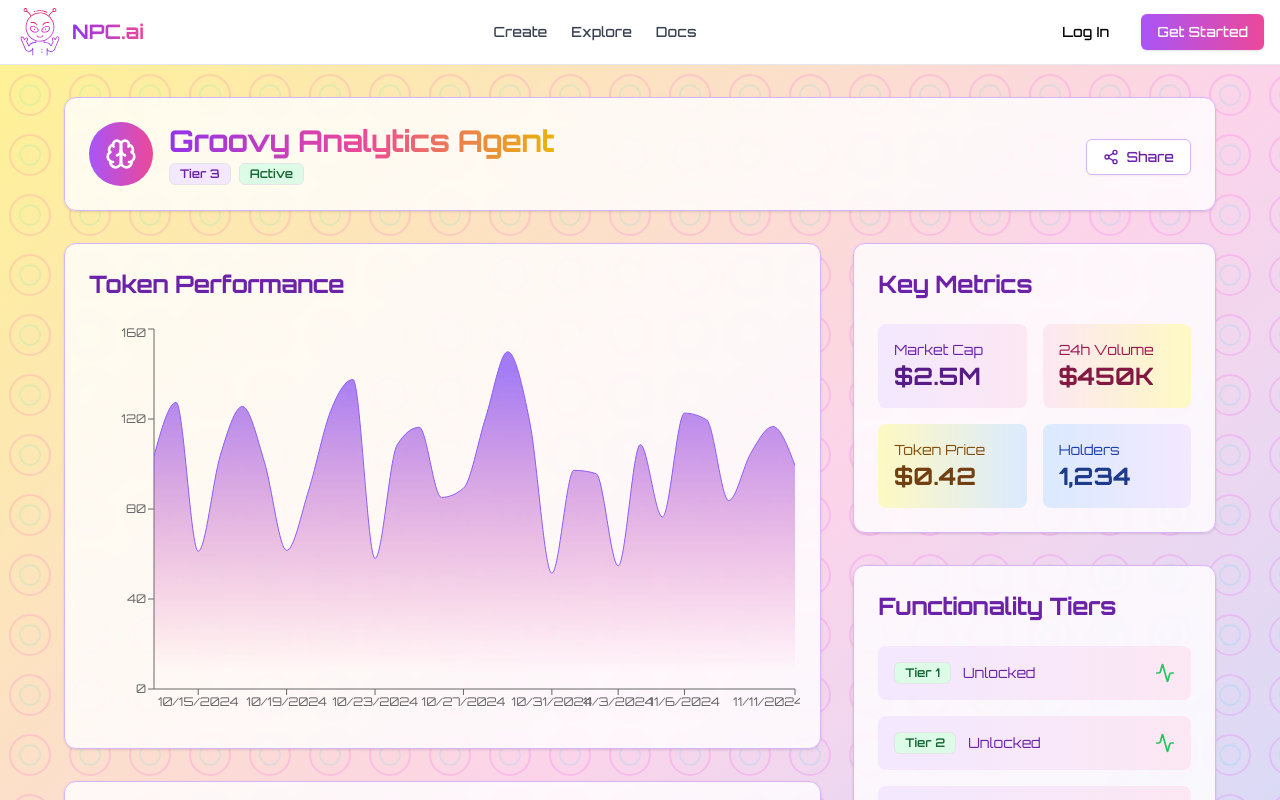
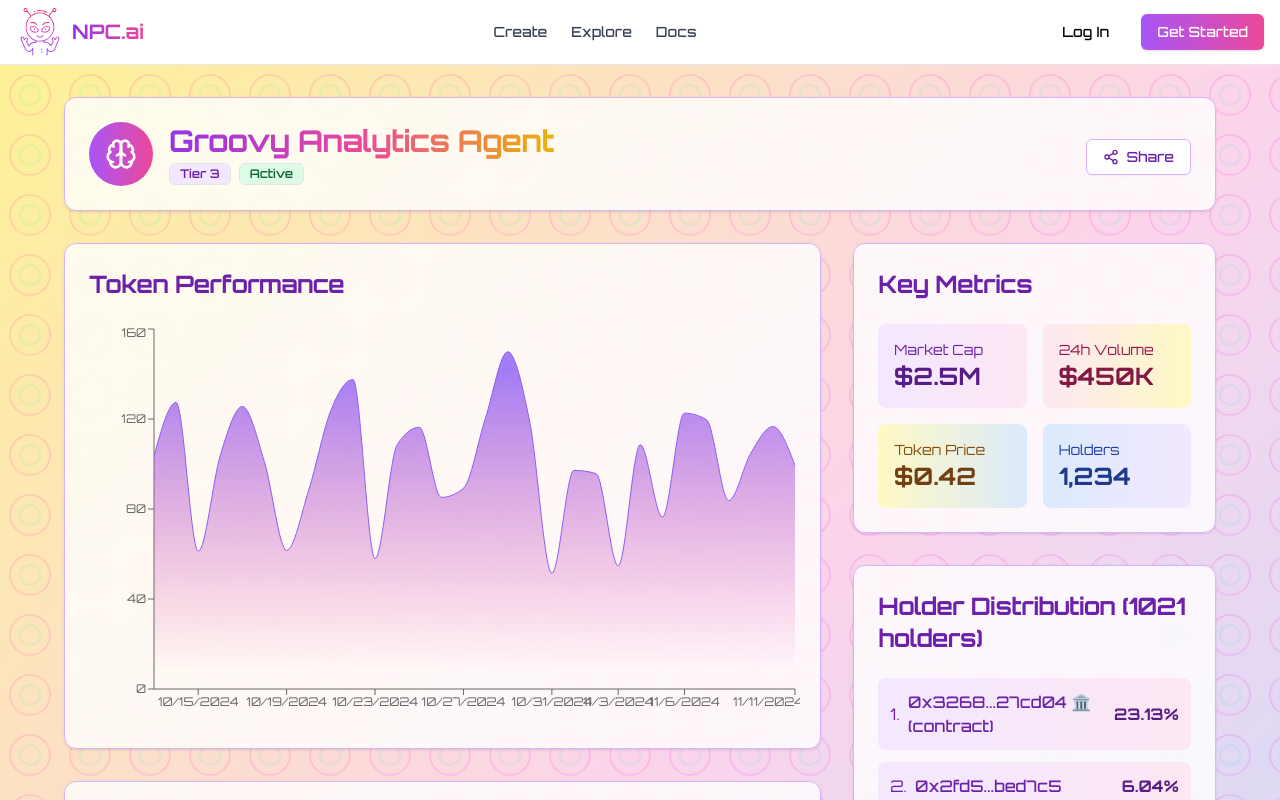
Before and after one commit to Ayushjain2205/bitcoin-hack-bangkok, a Next.js app: page /agent in a window 1280 px wide. Shown: the top 800 px of the page. Built offline with nearby package versions, Linux system fonts and the light colour scheme; what thirdweb would draw is missing.

Commit message:
Add top holders

```diff
--- a/src/pages/agent/index.tsx
+++ b/src/pages/agent/index.tsx
@@ -252,39 +252,44 @@ export default function AgentProfile() {
                   </CardContent>
                 </Card>
 
-                {/* Functionality Tiers */}
+                {/* Holder Distribution */}
                 <Card className="bg-white/80 backdrop-blur-sm border-purple-300">
                   <CardHeader>
                     <CardTitle className="text-2xl font-bold text-purple-800">
-                      Functionality Tiers
+                      Holder Distribution (1021 holders)
                     </CardTitle>
                   </CardHeader>
-                  <CardContent className="space-y-4">
-                    {[1, 2, 3, 4, 5].map((tier) => (
+                  <CardContent className="space-y-3 max-h-[500px] overflow-y-auto">
+                    {[
+                      {
+                        address: "0x3268...27cd04",
+                        percent: 23.13,
+                        isContract: true,
+                      },
+                      { address: "0x2fd5...bed7c5", percent: 6.04 },
+                      { address: "0xbd45...1c87e1", percent: 5.8 },
+                      { address: "0xf3cb...af2edf", percent: 4.31 },
+                      { address: "0x860c...6475d6", percent: 3.22 },
+                      { address: "0xe967...b4307d", percent: 1.67 },
+                      { address: "0xd2bb...1a3bb0", percent: 1.62 },
+                      { address: "0x36cc...75414f", percent: 1.6 },
+                      { address: "0x4e08...a13e82", percent: 1.41 },
+                      { address: "0x5ebc...71944e", percent: 1.12 },
+                    ].map((holder, index) => (
                       <div
-                        key={tier}
-                        className="p-4 rounded-lg bg-gradient-to-r from-purple-100 to-pink-100 flex items-center justify-between"
+                        key={holder.address}
+                        className="flex items-center justify-between p-3 rounded-lg bg-gradient-to-r from-purple-100 to-pink-100"
                       >
-                        <div className="flex items-center space-x-3">
-                          <Badge
-                            variant="outline"
-                            className={`${
-                              tier <= 3
-                                ? "bg-green-100 text-green-800"
-                                : "bg-gray-100 text-gray-800"
-                            }`}
-                          >
-                            Tier {tier}
-                          </Badge>
-                          <span className="text-sm text-purple-800">
-                            {tier <= 3 ? "Unlocked" : "Locked"}
+                        <div className="flex items-center space-x-2">
+                          <span className="text-purple-800">{index + 1}.</span>
+                          <span className="text-purple-800 font-medium">
+                            {holder.address}{" "}
+                            {holder.isContract && "🏛️ (contract)"}
                           </span>
                         </div>
-                        <Activity
-                          className={`w-5 h-5 ${
-                            tier <= 3 ? "text-green-500" : "text-gray-400"
-                          }`}
-                        />
+                        <span className="text-purple-900 font-bold">
+                          {holder.percent}%
+                        </span>
                       </div>
                     ))}
                   </CardContent>
```
